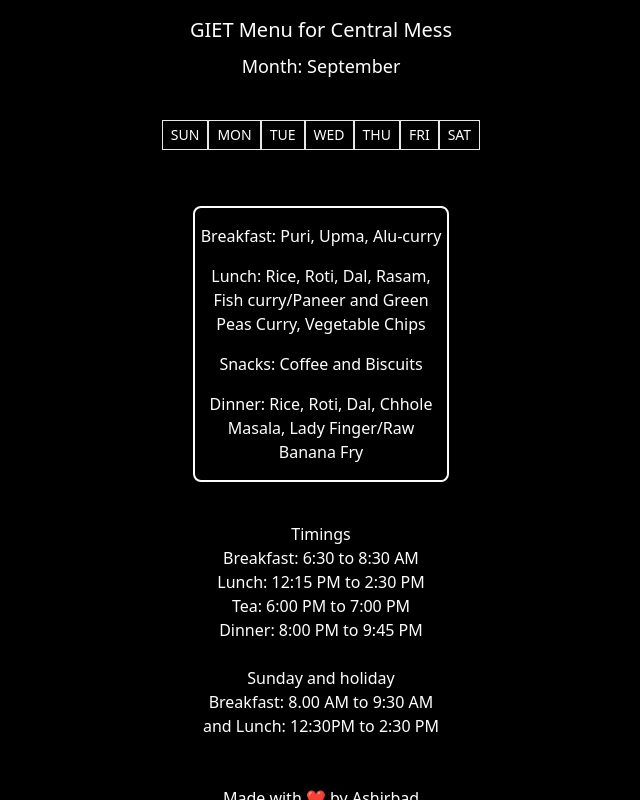
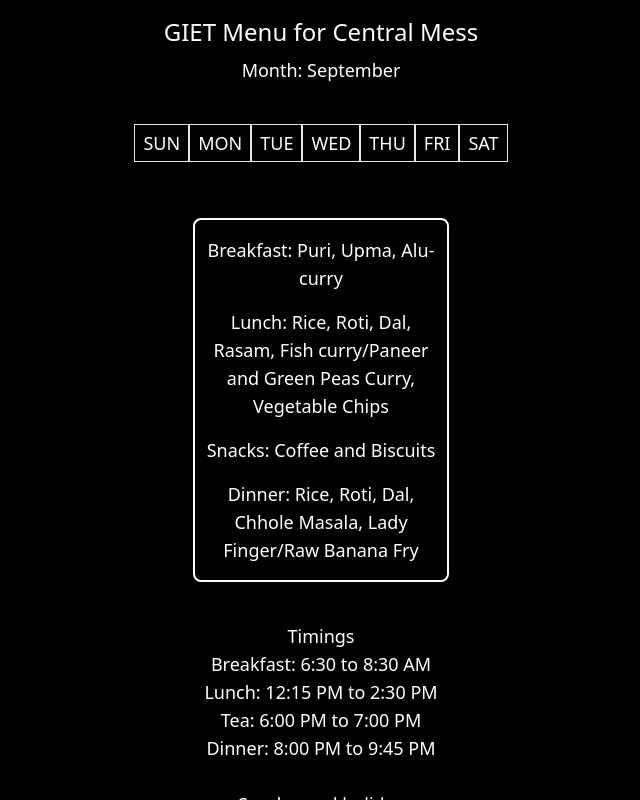
Before and after one commit to ashirbadsahu/giet-messmenu, a SvelteKit app: page / in a window 1280 px wide. Both pictures are taken after a click on the button "SUN". Shown: the top 800 px of the page, without its empty margins (319-959 px from the left). Built offline with nearby package versions, Linux system fonts and the light colour scheme.

Commit message:
made responsive for desktops

```diff
--- a/src/routes/+page.svelte
+++ b/src/routes/+page.svelte
@@ -8,14 +8,14 @@
     }
 </script>
 <div class="flex items-center justify-center my-4 text-white flex-col">
-    <h1 class="text-xl">GIET Menu for Central Mess</h1>
-    <p class="py-2 text-lg">Month: September</p>
+    <h1 class="text-xl lg:text-2xl">GIET Menu for Central Mess</h1>
+    <p class="py-2 text-lg lg:text:xl">Month: September</p>
 </div>
 <div class="flex items-center justify-center my-4">
     <div class="flex items-center justify-center my-4 ">
         {#each menus as menu}
         <button
-            class="bg-transparent outline-none text-sm border border-white-100 px-2 py-1 text-white uppercase hover:bg-white hover:text-black"
+            class="bg-transparent outline-none text-sm lg:text-lg border border-white-100 px-2 py-1 text-white uppercase hover:bg-white hover:text-black"
             on:click={() => selectDay(menu.day)}>
             {menu.day}
         </button>
@@ -23,9 +23,9 @@
     </div>
 </div>
 
-<div class="flex items-center justify-center my-10">
+<div class="flex items-center justify-center my-10 lg:text-lg">
     {#if selectedDay !== null}
-    <div class="w-64 h-68 rounded-lg border-2 border-white text-center">
+    <div class="w-64 h-68 lg:w-84 lg:h-88 rounded-lg border-2 border-white text-center">
         <div class="py-2 px-1">
         <p class="text-white py-2">Breakfast: {menus.find(menu => menu.day === selectedDay).breakfast}</p>
         <p class="text-white py-2">Lunch: {menus.find(menu => menu.day === selectedDay).lunch}</p>
@@ -39,7 +39,7 @@
     {/if}
 </div>
 
-<div class="flex items-center justify-center my-10 text-white flex-col">
+<div class="flex items-center justify-center my-10 text-white flex-col lg:text-lg">
     <p class="text-md">Timings</p>
     <p>Breakfast: 6:30 to 8:30 AM</p>
     <p>Lunch: 12:15 PM to 2:30 PM</p>
@@ -50,6 +50,6 @@
     <p class="text-center justify-center">and Lunch: 12:30PM to 2:30 PM</p>
 </div>
 
-<div class="bottom-0 left-0 w-full bg-transparent text-white text-center p-2">
+<div class="bottom-0 left-0 w-full bg-transparent text-white text-center  p-2">
  <a href="https://github.com/ashirbadsahu/" target="_blank">Made with ❤️ by Ashirbad</a>
 </div>
```
